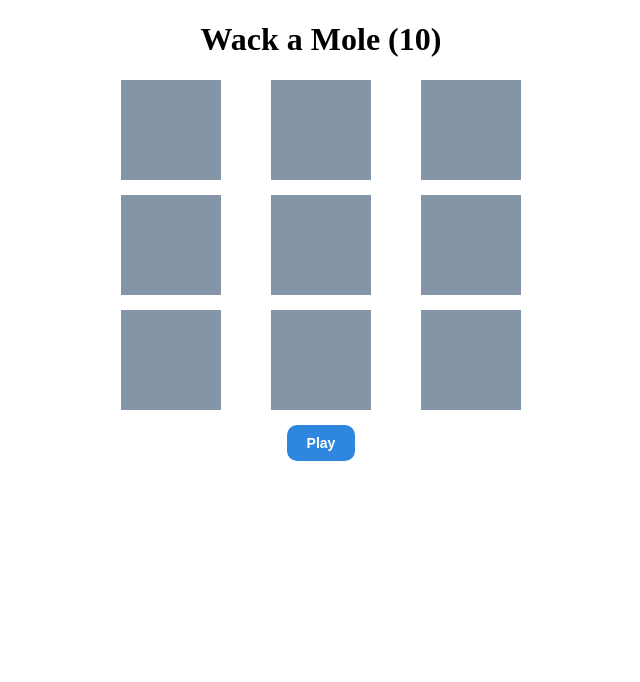
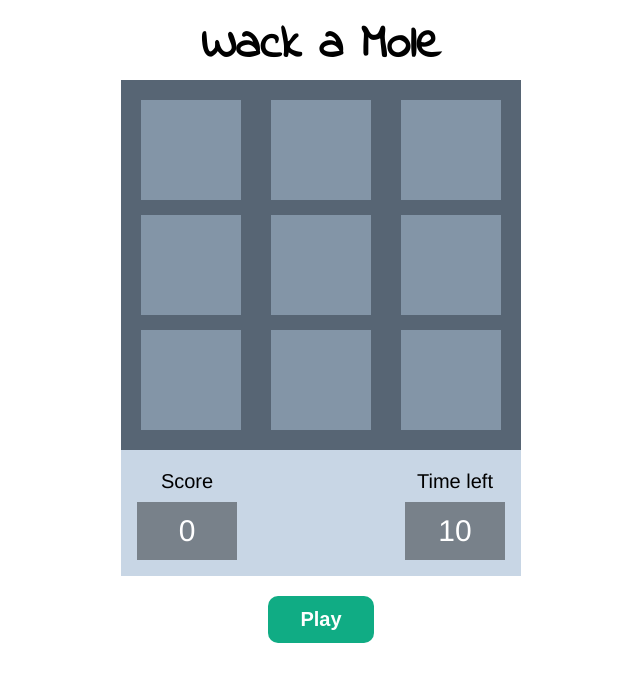
Before and after one commit to amabes/bottomline, a plain HTML site: page index.html in a window 1280 px wide. Shown: the whole page, without its empty margins (319-959 px from the left). Drawn offline with nearby package versions, Linux system fonts and the light colour scheme.

Commit message:
improve styles, add instructions

```diff
--- a/index.html
+++ b/index.html
@@ -4,12 +4,12 @@
     <meta charset="utf-8">
     <meta name="viewport" content="width=device-width, initial-scale=1, shrink-to-fit=no">
     <title>Wack a Mole</title>
+    <link href="https://fonts.googleapis.com/css?family=Indie+Flower" rel="stylesheet">
     <link rel="stylesheet" href="style.css" />
   </head>
   <body>
-    <div>
-      <h1>Wack a Mole (<span id="count-down"></span>)</h1>
-    </div>
+    <div class="app">
+      <h1 class="indie-flower">Wack a Mole</h1>
 
       <!-- board -->
       <div id="board" class="board">
@@ -30,8 +30,23 @@
         </div>
       </div>
 
+      <div class="outerWrap">
+        <div class="scoreWrap">
+          <p>
+            <small>Score</small>
+          </p>
+          <span class="score">0</span>
+        </div>
+        <div class="timeWrap">
+          <p>
+            <small>Time left</small>
+          </p>
+          <span id="count-down" class="time"></span>
+        </div>
+      </div>
+
       <!-- actions -->
-    <div>
+      <div class="actions">
         <button id="play" class="btn primary" onclick="wackAMole.play()">
           <span>Play</span>
         </button>
@@ -42,10 +57,6 @@
           <span>Reset</span>
         </button>
       </div>
-
-    <!-- score card -->
-    <div id="score-card" class="score-card">
-      You win!
     </div>
 
     <script src="https://code.jquery.com/jquery-3.3.1.slim.min.js" integrity="sha384-q8i/X+965DzO0rT7abK41JStQIAqVgRVzpbzo5smXKp4YfRvH+8abtTE1Pi6jizo" crossorigin="anonymous"></script>
--- a/script.js
+++ b/script.js
@@ -1,8 +1,7 @@
 class Game {
   constructor(params) {
-    // moleVisibility is random
     this.timeLimit = 10; // seconds
-    this.gameState = null; // stop || start
+    this.gameState = null; // start, stop, end, reset
     this.timer = null;
     this.timerCount = 0;
     this.debug = (params && params.debug) ? params.debug : false;
@@ -34,7 +33,6 @@ class Game {
   }
 
   randomSquare() {
-    console.log('randomSquare');
     var squares = document.querySelectorAll('#board .row div');
     var square = squares[this.randomInteger(0, 8)];
 
@@ -84,13 +82,6 @@ class Game {
     this.setDisplayById('#stop', 'inline-block');
   }
 
-  scoreCardShow() {
-    this.setDisplayById('#score-card', 'block');
-  }
-  scoreCardHide() {
-    this.setDisplayById('#score-card', 'none');
-  }
-
   gameTime() {
     switch(this.gameState) {
       case 'start':
@@ -106,7 +97,6 @@ class Game {
       break;
       case 'end':
         clearInterval(this.timer);
-        this.scoreCardShow();
         this.buttonsEnd();
         console.log('end');
       break;
@@ -115,18 +105,17 @@ class Game {
         this.timerCount = 0;
         this.buttonsReset();
         this.timeRemaining();
-        this.scoreCardHide();
         console.log('reset');
       break;
       default:
         this.timeRemaining();
-        console.log('default');
+        console.log('default / setup');
       break;
     }
   }
 
   setup() {
-    this.timeRemaining();
+    this.gameTime();
   }
 
   setGameState(state) {
--- a/style.css
+++ b/style.css
@@ -1,11 +1,33 @@
+/* https://flatuicolors.com/palette/ca */
 :root {
   --primary: #2e86de;
   --secondary: #8395a7;
   --danger: #ff6b6b;
+  --grey-dark: #576574;
+  --light-blue-ballerina: #c8d6e5;
+  --casandora-yellow: #feca57;
+  --wild-caribbean-green: #1dd1a1;
+  --dark-mountain-meadow: #10ac84;
 }
 
 body {
+  font-family: "HelveticaNeue-Light", "Helvetica Neue Light", "Helvetica Neue", Helvetica, Arial, "Lucida Grande", sans-serif;
+  font-weight: 300;
   text-align: center;
+}
+
+.app {
+  margin: 10px auto 0;
+  width: 400px;
+}
+
+.indie-flower {
+  font-family: 'Indie Flower', cursive;
+}
+
+h1 {
+  font-size: 3rem;
+  margin: 0;
 }
 
 /*************
@@ -18,10 +40,10 @@ body {
   color: white;
   cursor: pointer;
   display: inline-block;
-  font-size: 14px;
+  font-size: 1.25rem;
   font-weight: bold;
   overflow: hidden;
-  padding: 10px 20px;
+  padding: .75rem 2rem;
   position: relative;
 }
 
@@ -41,7 +63,7 @@ body {
 }
 
 .btn.primary {
-  background: var(--primary);
+  background: var(--dark-mountain-meadow);
 }
 
 .btn.secondary {
@@ -75,10 +97,11 @@ body {
 
 .board {
   align-items: flex-start;
+  background-color: var(--grey-dark);
   display: flex;
   justify-content: space-between;
   margin: 0 auto;
-  width: 400px;
+  padding: 20px;
 }
 
 .board .row div {
@@ -89,5 +112,49 @@ body {
 }
 
 .board .row div.active {
-  background-color: var(--danger);
+  background-color: var(--wild-caribbean-green);
 }
+
+.board .row div:last-child {
+  margin: 0;
+}
+
+/*************
+    INFO
+**************/
+
+.outerWrap {
+  display: flex;
+  justify-content: space-between;
+  background: var(--light-blue-ballerina);
+  padding: 1rem;
+}
+
+.scoreWrap,
+.timeWrap {
+  font-size: 30px;
+}
+
+.scoreWrap p,
+.timeWrap p {
+  margin: 0 0 .5rem;
+  font-size: 1.5rem;
+  min-width: 100px;
+}
+
+.scoreWrap span,
+.timeWrap span {
+  background: rgba(0,0,0,.4);
+  color: white;
+  display: block;
+  padding: .75rem 1rem;
+}
+
+
+/*************
+    ACTIONS
+**************/
+
+.actions {
+  margin-top: 20px;
+}
```
Also changed, not shown: README.md. Lines whose indentation alone changed are shown as unchanged.
